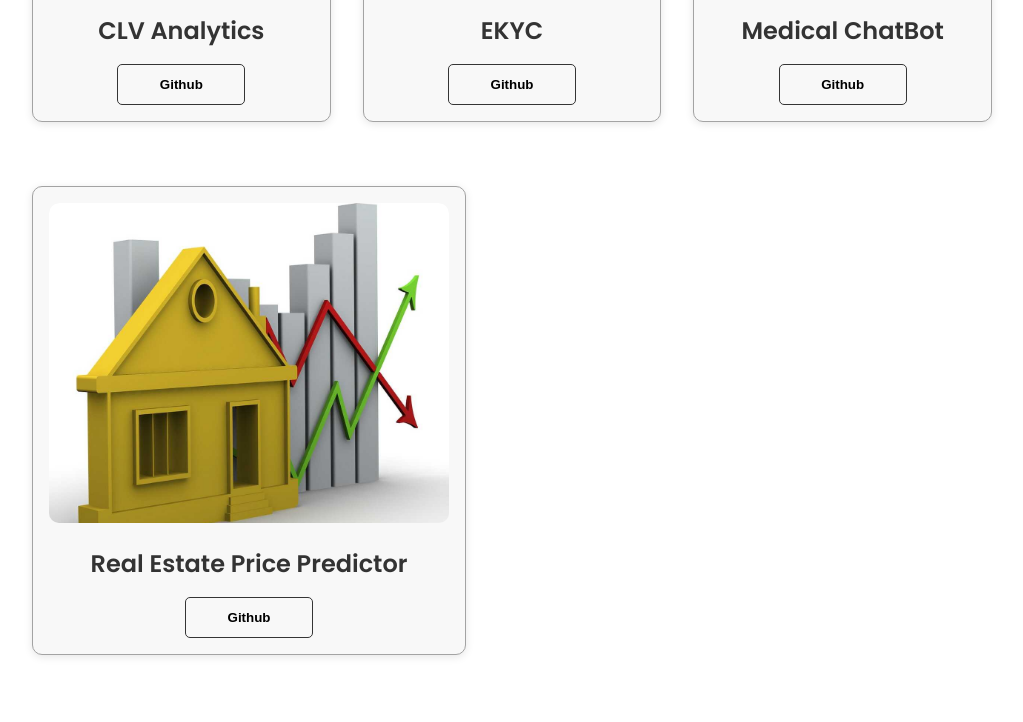
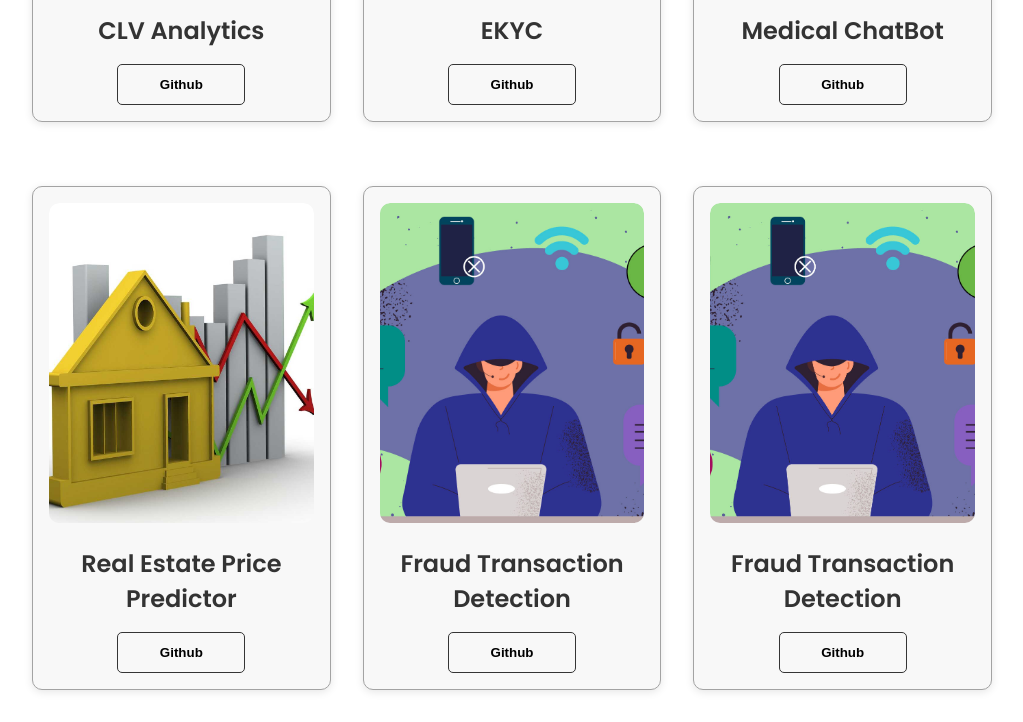
Before and after one commit to sarthakg004/portfolio-website, a plain HTML site: page more-projects.html in a window 1280 px wide. Shown: the part 483-1205 px from the top of the page, without its empty margins (128-1151 px from the left). Before the commit the page ends 1170 px from the top, so only its background shows below. Drawn offline with Linux system fonts and the light colour scheme.

Commit message:
edited projects

```diff
--- a/more-projects.html
+++ b/more-projects.html
@@ -131,10 +131,61 @@
               </div>
 
 
-          </div>
+              <div class="details-container color-container">
+                <div class="article-container">
+                  <img
+                    src="./assets/project-5.jpg"
+                    alt="Project 5"
+                    class="project-img"
+                  />
+                </div>
+                <h2 class="experience-sub-title project-title">Fraud Transaction Detection</h2>
+                <div class="btn-container">
+                  <button
+                    class="btn btn-color-2 project-btn"
+                    onclick="window.open('https://github.com/sarthakg004/fraud_detection')"
+
+                  >
+                    Github
+                  </button>
+                  <!-- <button
+                    class="btn btn-color-2 project-btn"
+                    onclick="window.open('https://youtu.be/_DwNjB1-JWM?feature=shared')"
+                  >
+                    Live Demo
+                  </button> -->
+                </div>
+              </div>
 
 
+              <div class="details-container color-container">
+                <div class="article-container">
+                  <img
+                    src="./assets/project-5.jpg"
+                    alt="Project 5"
+                    class="project-img"
+                  />
+                </div>
+                <h2 class="experience-sub-title project-title">Fraud Transaction Detection</h2>
+                <div class="btn-container">
+                  <button
+                    class="btn btn-color-2 project-btn"
+                    onclick="window.open('https://github.com/sarthakg004/fraud_detection')"
 
+                  >
+                    Github
+                  </button>
+                  <!-- <button
+                    class="btn btn-color-2 project-btn"
+                    onclick="window.open('https://youtu.be/_DwNjB1-JWM?feature=shared')"
+                  >
+                    Live Demo
+                  </button> -->
+                </div>
+              </div>
+
+            </div>
+          </div>
     </section>
 </body>
 </html>
```
Also changed, not shown: assets/project-5.jpg (added).
